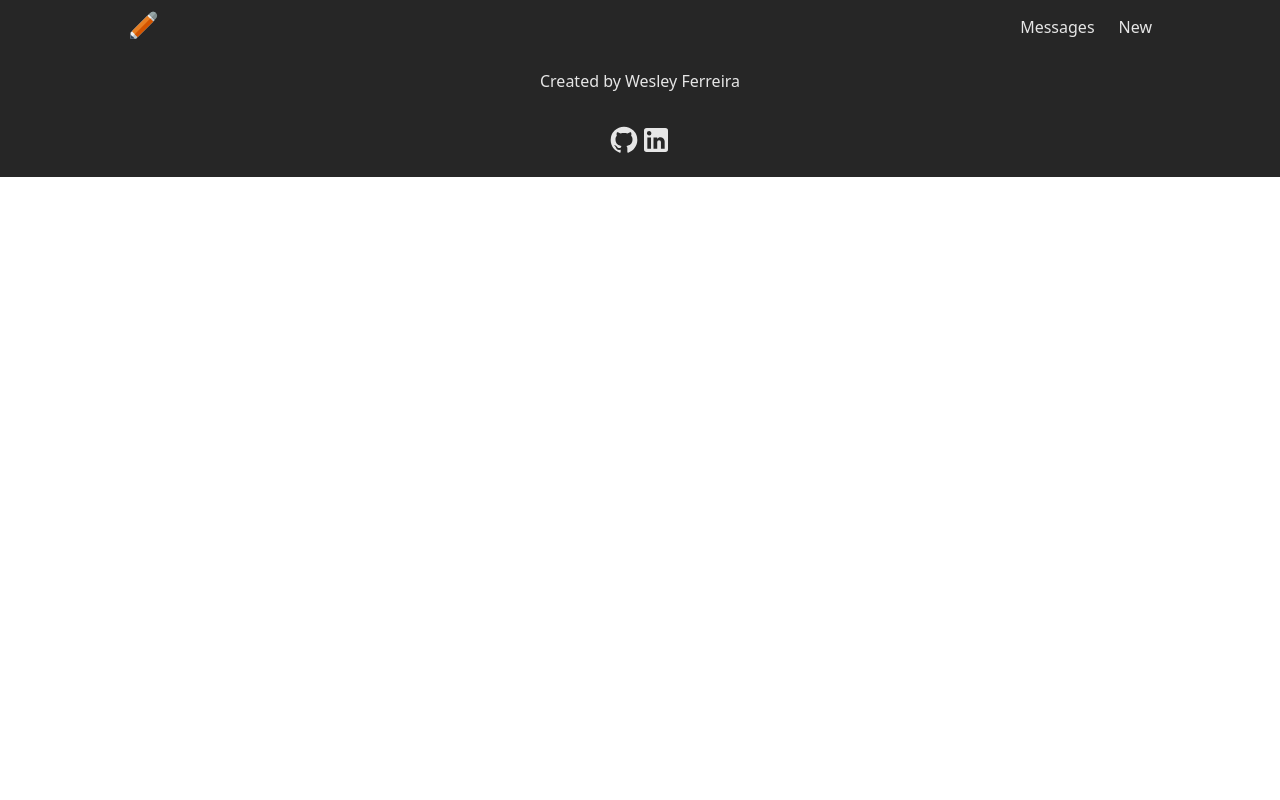
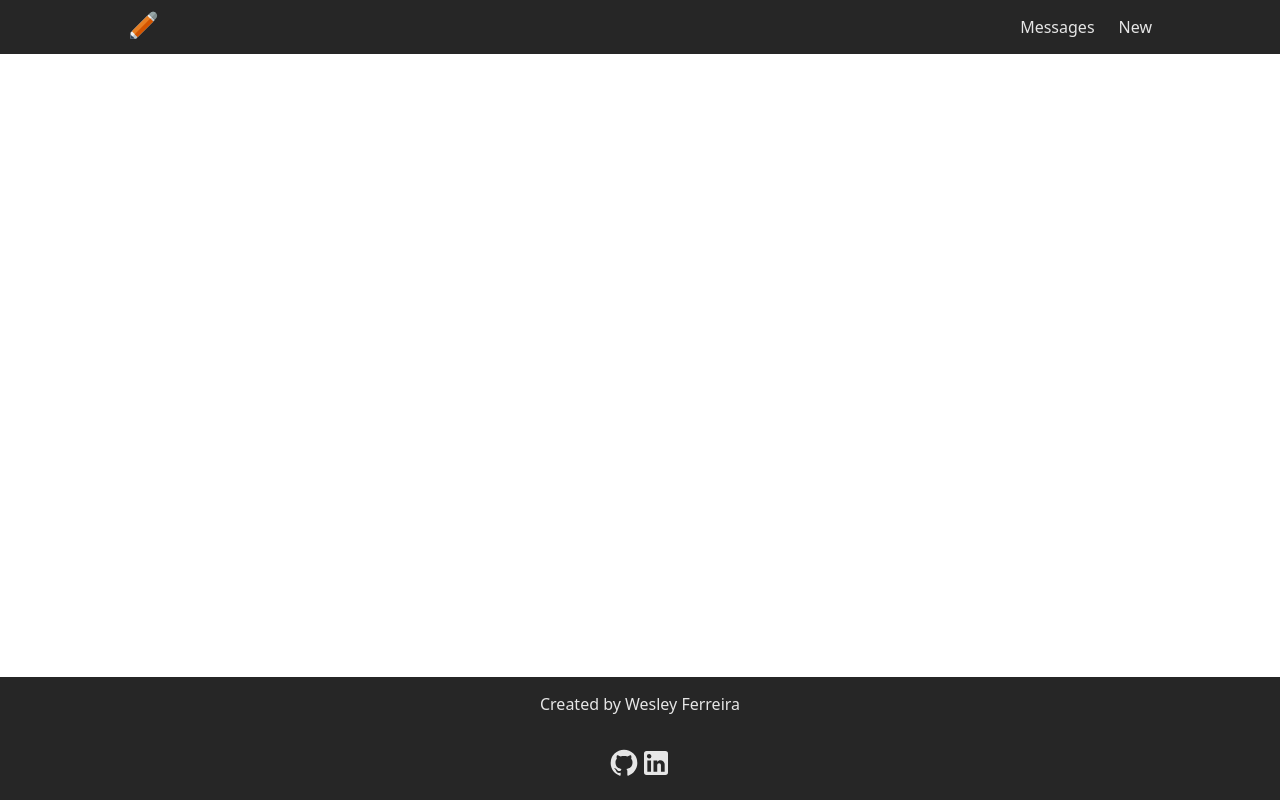
Before and after one commit to wsfer/mini-message-board, a Node server app: page /messages in a window 1280 px wide. Run offline with Node 20, Linux system fonts and the light colour scheme.

Commit message:
feat: make page occupy all screen height

```diff
--- a/public/style.css
+++ b/public/style.css
@@ -3,6 +3,7 @@
 }
 
 body {
+  display: grid;
   font-family:
     system-ui,
     -apple-system,
@@ -15,7 +16,9 @@ body {
     'Open Sans',
     'Helvetica Neue',
     sans-serif;
+  grid-template-rows: auto 1fr auto;
   margin: 0;
+  min-height: 100vh;
 }
 
 .container {
--- a/views/index.ejs
+++ b/views/index.ejs
@@ -3,12 +3,14 @@
 <%- include("partials/head", { title }) %>
 <body>
     <%- include("partials/header") %>
+    <main>
         <% messages.map(({ id, text, user, createdAt }) => { %>
             <p><%= user %></p>
             <p><%= text %></p>
             <p><%= createdAt %></p>
             <a href=<%= `/messages/message/${id}` %>>link</a>
         <% }) %>
+    </main>
     <%- include("partials/footer") %>
 </body>
 </html>
--- a/views/message-form.ejs
+++ b/views/message-form.ejs
@@ -3,6 +3,7 @@
 <%- include("partials/head", { title }) %>
 <body>
     <%- include("partials/header") %>
+    <main>
         <h1>Post a message</h1>
         <form method="POST" action="/messages/new">
             <label for="user">User</label>
@@ -11,6 +12,7 @@
             <textarea name="text" id="text"></textarea>
             <button>Submit</button>
         </form>
+    </main>
     <%- include("partials/footer") %>
 </body>
 </html>
```
Also changed, not shown: views/message.ejs (+5 -3 lines). Lines whose indentation alone changed are shown as unchanged.
